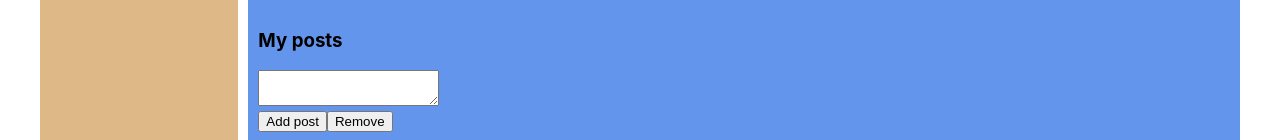
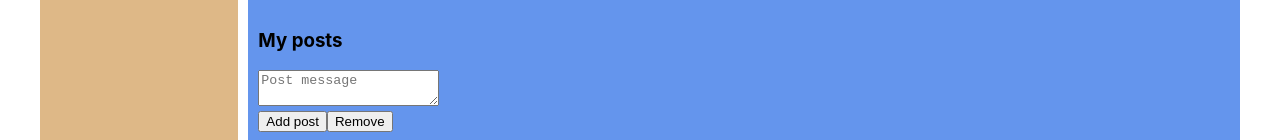
Before and after one commit to AndreiMedvedevSaratov/a012__it__kamasutra__react__redux, a React (Create React App) app: page /profile/1 in a window 1280 px wide. Shown: the part 1019-1159 px from the top of the page. Built offline with nearby package versions, Linux system fonts and the light colour scheme; no server answers; grey boxes are pictures that could not be loaded.

Commit message:
feat: lesson 77

```diff
--- /dev/null
+++ b/src/components/Common/FormsControls/FormsControls.js
@@ -0,0 +1,28 @@
+import React from 'react';
+import styles from './FormsControls.module.css';
+
+const FormControl = ({ input, meta, child, ...props }) => {
+	const hasError = meta.touched && meta.error;
+	return (
+		<div className={styles.formControl + " " + (hasError ? styles.error : '')}>
+			<div>
+				{props.children}
+			</div>
+			{ hasError && <span>{meta.error}</span>}
+		</div>
+	)
+}
+
+export const Textarea = (props) => {
+	const { input, meta, child, ...restProps } = props;
+	return (
+		<FormControl {...props}><textarea {...input} {...restProps} /></FormControl>
+	)
+}
+
+export const Input = (props) => {
+	const { input, meta, child, ...restProps } = props;
+	return (
+		<FormControl {...props}><input {...input} {...restProps} /></FormControl>
+	)
+}
--- /dev/null
+++ b/src/components/Common/FormsControls/FormsControls.module.css
@@ -0,0 +1,8 @@
+.formControl.error input,
+.formControl.error textarea {
+	border: solid red 2px
+}
+
+.formControl.error span {
+	color: red;
+}
--- a/src/components/Dialogs/Dialogs.jsx
+++ b/src/components/Dialogs/Dialogs.jsx
@@ -2,6 +2,8 @@
 import s from './Dialogs.module.css';
 import { NavLink, Redirect } from 'react-router-dom';
 import { Field, reduxForm } from 'redux-form';
+import { Textarea } from './../Common/FormsControls/FormsControls';
+import { maxLengthCreator, required } from './../../utils/validators/validators';
 
 const DialogItem = (props) => {
 	let path = "/dialogs/" + props.id;
@@ -49,11 +51,17 @@
 	)
 }
 
+const maxLength50 = maxLengthCreator(50);
+
 const AddMessageForm = (props) => {
 	return (
 		<form onSubmit={props.handleSubmit}>
 			<div>
-				<Field component="textarea" name="newMessageBody" placeholder="Enter your message" />
+				<Field
+					component={Textarea}
+					validate={[required, maxLength50]}
+					name="newMessageBody"
+					placeholder="Enter your message" />
 			</div>
 			<div>
 				<button>Send</button>
--- a/src/components/Login/Login.jsx
+++ b/src/components/Login/Login.jsx
@@ -1,17 +1,23 @@
 import React from 'react';
 import { reduxForm, Field } from 'redux-form';
+import { Input } from '../Common/FormsControls/FormsControls';
+import { required } from './../../utils/validators/validators';
 
 const LoginForm = (props) => {
 	return (
 		<form onSubmit={props.handleSubmit}>
 			<div>
-				<Field placeholder={"Login"} name={"login"} component={"input"} />
+				<Field placeholder={"Login"}
+					validate={[required]}
+					name={"login"} component={Input} />
 			</div>
 			<div>
-				<Field placeholder={"Password"} name={"password"} component={"input"} />
+				<Field placeholder={"Password"}
+					validate={[required]}
+					name={"password"} component={Input} />
 			</div>
 			<div>
-				<Field type={"checkbox"} name={"rememberMe"} component={"input"} /> Remember me
+				<Field type={"checkbox"} name={"rememberMe"} component={Input} /> Remember me
 					</div>
 			<div>
 				<button>Login</button>
--- a/src/components/Profile/MyPosts/MyPosts.jsx
+++ b/src/components/Profile/MyPosts/MyPosts.jsx
@@ -2,12 +2,20 @@
 import { reduxForm, Field } from 'redux-form';
 import s from './MyPosts.module.css';
 import Post from './Post/Post';
+import { maxLengthCreator, required } from './../../../utils/validators/validators';
+import { Textarea } from './../../Common/FormsControls/FormsControls';
+
+const maxLength10 = maxLengthCreator(10);
 
 let AddNewPostForm = (props) => {
   return (
     <form onSubmit={props.handleSubmit}>
       <div>
-        <Field component="textarea" name="newPostText" />
+        <Field
+          component={Textarea}
+          name="newPostText"
+          placeholder="Post message"
+          validate={[required, maxLength10]} />
       </div>
       <div>
         <button>Add post</button>
--- /dev/null
+++ b/src/utils/validators/validators.js
@@ -0,0 +1,11 @@
+export const required = value => {
+	if (value) return undefined;
+
+	return 'Field is required';
+}
+
+export const maxLengthCreator = (maxLength) => value => {
+	if (value.length > maxLength) return `Max length is ${maxLength} symbols`;
+
+	return undefined;
+}
```
